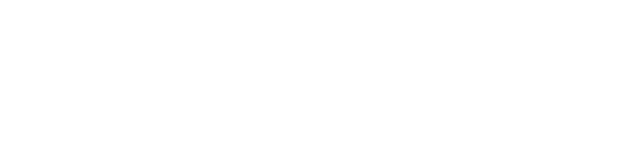
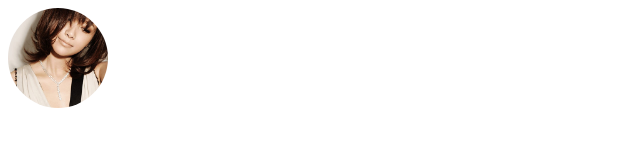
Before and after one commit to yoga-zhang/1610-1, a plain HTML site: page src/index.html in a window 1280 px wide. Shown: the whole page, without its empty margins (0-640 px from the left). Drawn offline with Linux system fonts and the light colour scheme.

Commit message:
add logo

```diff
--- a/src/css/homepage.css
+++ b/src/css/homepage.css
@@ -0,0 +1 @@
+.logo img{width: 100px;height: 100px;border-radius: 50%;}
--- a/src/index.html
+++ b/src/index.html
@@ -3,10 +3,12 @@
 	<head>
 		<meta charset="UTF-8">
 		<title></title>
+		<link rel="stylesheet" type="text/css" href="css/reset.css"/>
+		<link rel="stylesheet" type="text/css" href="css/homepage.css"/>
 	</head>
 	<body>
 		<header>
-			<div class="logo"><img /></div>
+			<div class="logo"><img src="img/g9.jpg"/></div>
 		</header>
 	</body>
 </html>
```
Also changed, not shown: src/css/img/g10.jpg (added), src/css/img/g6.jpg (added), src/css/img/g7.jpg (added), src/css/img/g8.jpg (added), src/css/img/g9.jpg (added), src/img/g9.jpg (added).
